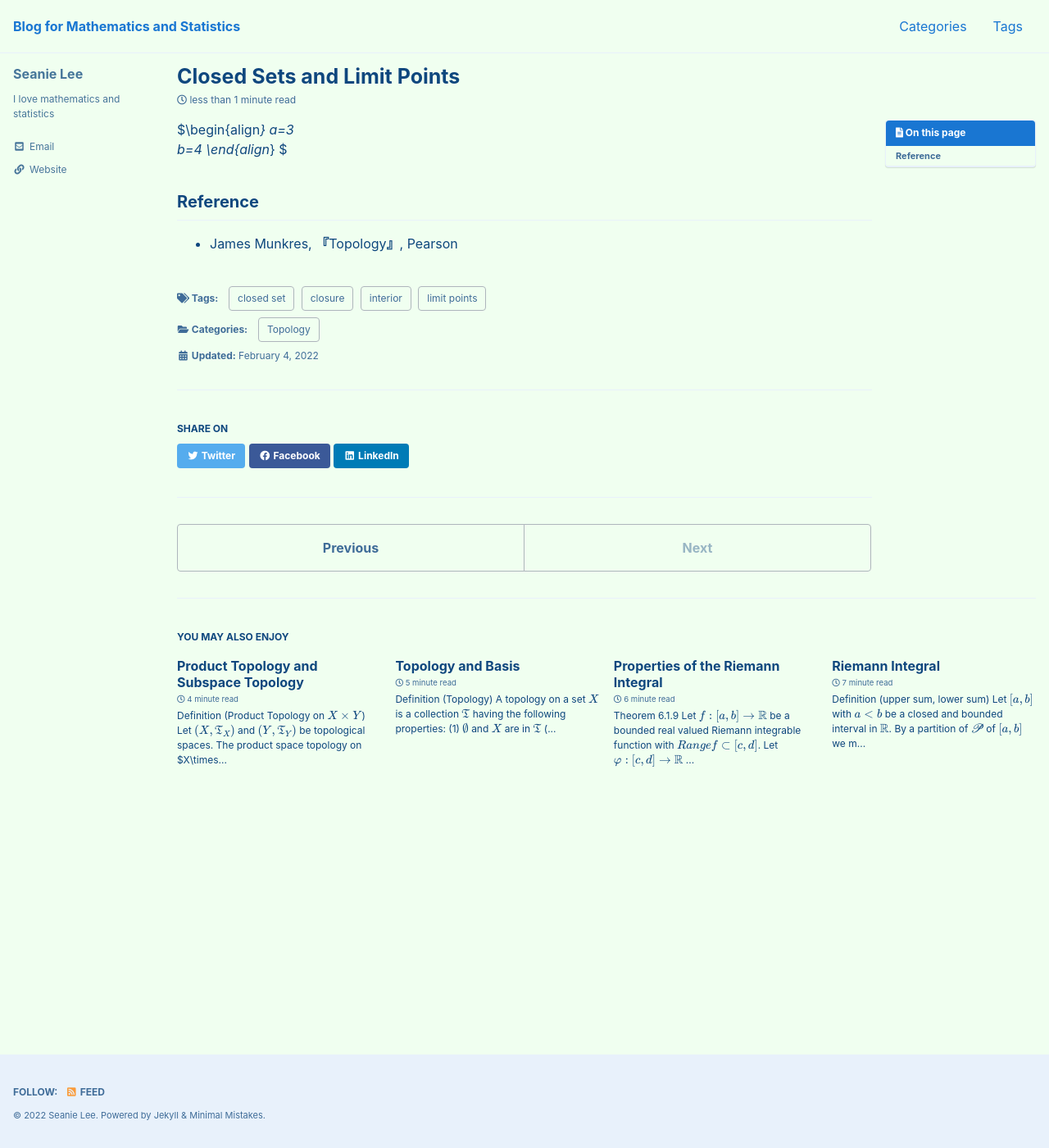
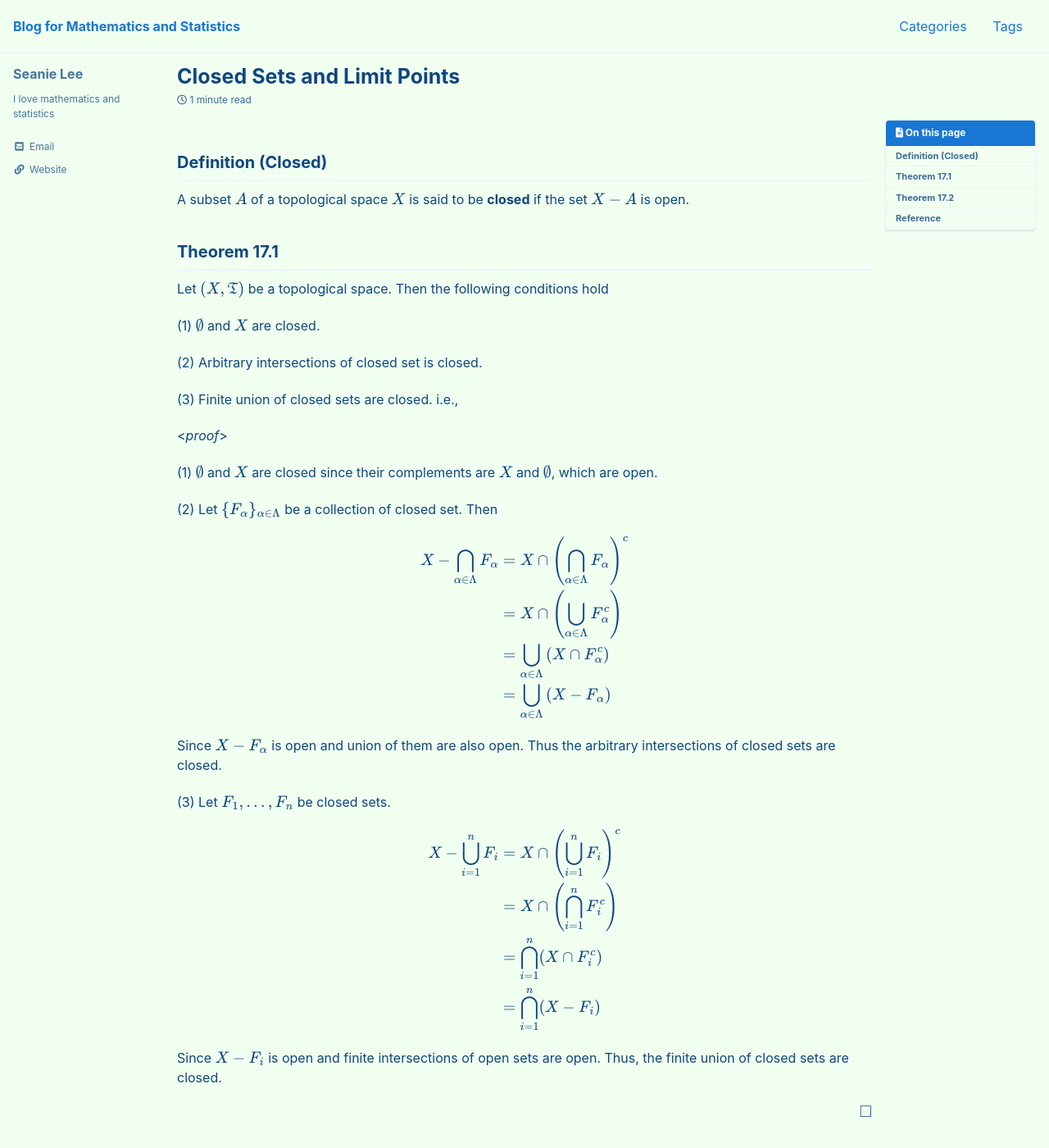
Before and after one commit to seanie12/blog, a Jekyll site: the page built from _posts/2022-02-04-closed.md, in a window 1280 px wide and 1400 px high. Shown: the whole window at 82% size. Built offline with Jekyll 4.4.1, drawn with Linux system fonts in a browser that asks for light colours; cached includes are drawn as plain includes; formulas are drawn with MathJax 3; some of the changed text lies outside the part shown.

Commit message:
Update 2022-02-04-closed.md

```diff
--- a/_posts/2022-02-04-closed.md
+++ b/_posts/2022-02-04-closed.md
@@ -19,11 +19,98 @@ comments : true
 
 ---
 
-$\begin{align*}
-a=3\\
-b=4
+## Definition (Closed)
+A subset $A$ of a topological space $X$ is said to be **closed** if the set $X-A$ is open.
+
+
+## Theorem 17.1
+Let $(X,\mathfrak{T})$ be a topological space. Then the following conditions hold
+
+(1) $\emptyset$ and $X$ are closed.
+
+(2)  Arbitrary intersections of closed set is closed.
+
+(3) Finite union of closed sets are closed. i.e.,
+
+
+<*proof*>
+
+(1) $\emptyset$ and $X$ are closed since their complements are $X$ and $\emptyset$, which are open.
+
+(2) Let $\\{F_\alpha\\}_{\alpha\in\Lambda}$ be a collection of closed set. Then
+
+$$
+\begin{align*}
+X-\bigcap_{\alpha\in\Lambda}F_\alpha &= X\cap\left(\bigcap_{\alpha\in\Lambda}F_\alpha\right)^c \\
+&=X \cap \left(\bigcup_{\alpha\in\Lambda}F^c_\alpha \right) \\
+&=\bigcup_{\alpha\in\Lambda}\left(X\cap F^c_\alpha \right) \\
+&=\bigcup_{\alpha\in\Lambda}\left(X - F_\alpha \right)
 \end{align*}
-$
+$$
+
+Since $X-F_\alpha$ is open and union of them are also open. Thus the arbitrary intersections of closed sets are closed.
+
+(3) Let $F_1,\ldots, F_n$ be closed sets.
+
+$$
+\begin{align*}
+X-\bigcup_{i=1}^nF_i &= X\cap\left(\bigcup_{i=1}^nF_i \right)^c \\
+&=X\cap \left(\bigcap_{i=1}^nF^c_i \right) \\
+&=\bigcap_{i=1}^n(X\cap F^c_i) \\
+&=\bigcap_{i=1}^n(X - F_i)
+\end{align*}
+$$
+
+Since $X-F_i$ is open and finite intersections of open sets are open. Thus, the finite union of closed sets are closed.
+
+$$\tag*{$\square$}$$
+
+## Theorem 17.2
+Let $(Y,\mathfrak{T}_Y)$ be a subspace of $(X,\mathfrak{T}_X)$. Then a set $A$ is closed in $Y$ if and only if $A=F\cap Y$ for some closed $F$ in $X$.
+
+<*proof*>
+
+Suppose that $A$ is closed in $Y$.  Then $Y-A$ is open in $Y$, i.e., $Y-A=U\cap Y$ for some open $U$ in $X$. We want to show that $A= (X-U)\cap Y$. We know that
+
+$$
+\begin{align*}
+Y - (Y-A) &= Y\cap(Y\cap A^c)^c \\
+&=Y\cap (Y^c \cup A) \\
+&= (Y\cap Y^c)\cup (Y\cap A) \\
+&=Y\cap A \\
+&=A \quad (\because A\subset Y)
+\end{align*}
+$$
+
+$$
+\begin{align*}
+A &= Y-(Y-A) \\
+&=Y- (U\cap Y) \\
+&=Y\cap (U\cap Y)^c \\
+&=Y\cap(U^c\cup Y^c) \\
+&=(Y\cap U^c)\cup (Y\cap Y^c) \\
+&=Y\cap U^c \\
+&=Y\cap(X-U)
+\end{align*}
+$$
+
+Since $U$ is open in $X$, $X-U$ is closed in $X$. Thus, $A$ is equals to the intersection of a closed set of $X$ with $Y$.
+
+Conversely, suppose that $A=F\cap Y$ for some closed  $F$ in $X$. We want to show that $Y-A$ is open in $Y$.
+
+$$
+\begin{align*}
+Y-A &= Y-(F\cap Y) \\
+&=Y\cap(F^c\cup Y^c) \\
+&=(Y\cap F^c)\cup (Y\cap Y^c) \\
+&=Y\cap F^c \\
+&=Y \cap (X-F)
+\end{align*}
+$$
+
+Since $F$ is closed in $X$, $X-F$ is open in $X$. Thus, $Y-A$ is open in $Y$, i.e., $A$ is closed in $Y$.
+
+
 $$\tag*{$\square$}$$
 ## Reference
 - James Munkres, **『**Topology**』**, Pearson
```
